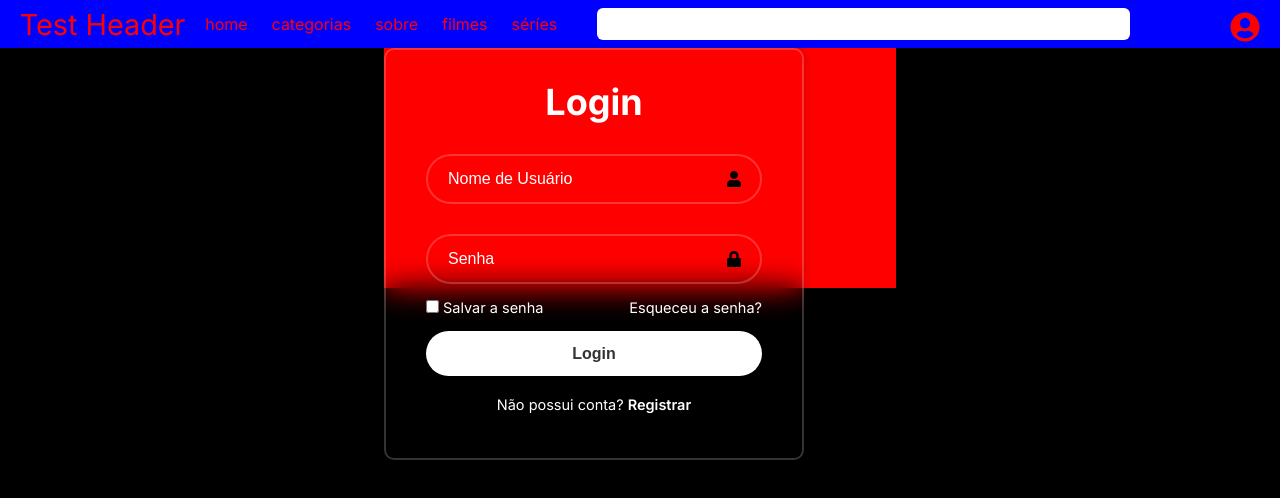
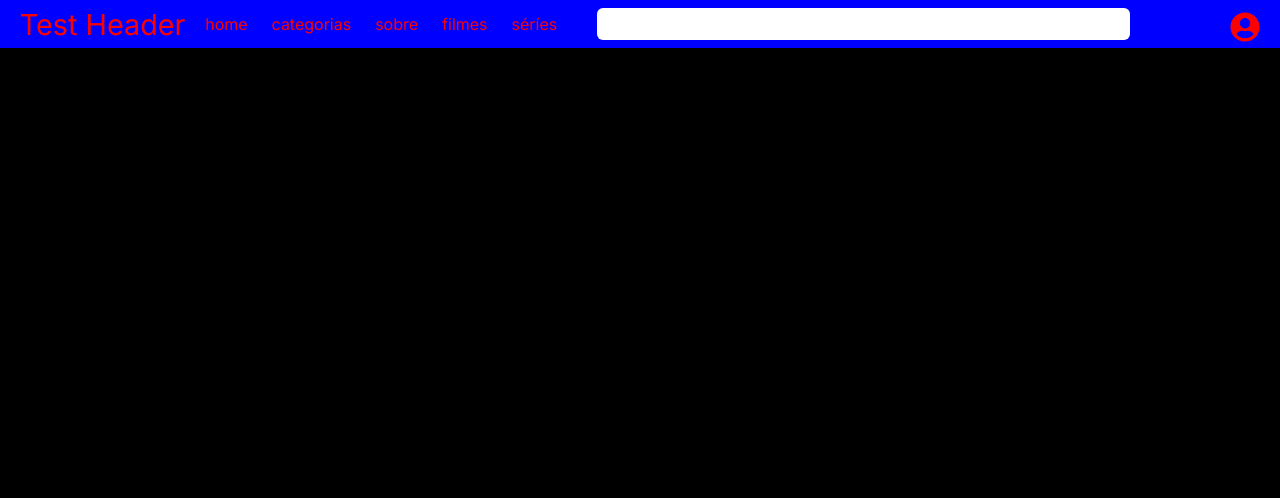
Before and after one commit to gustavocarvalho-ra/BDF, a Next.js app: page / in a window 1280 px wide. Shown: the top 498 px of the page. Built offline with nearby package versions, Linux system fonts and the light colour scheme.

Commit message:
feat: test popup Login

```diff
--- a/src/app/components/Header/index.tsx
+++ b/src/app/components/Header/index.tsx
@@ -4,6 +4,8 @@ import Link from "next/link";
 
 import { Head } from "./styles";
 import { FaUserCircle } from "react-icons/fa";
+
+import Login from "../Login";
 
 export default function Header() {
 
@@ -31,6 +33,7 @@ export default function Header() {
 
         <div className="login" style={{marginLeft: "100px", fontSize: "50px"}}>
           <button onClick={LoginPop} style={{background: "transparent", color: "red", border: "none", cursor: "pointer"}}>
+            <div>{isLog ? <Login /> : " "}</div>
             <FaUserCircle style={{fontSize: "30px", background: "transparent"}}/>
           </button>
         </div>
--- a/src/app/components/Login/styles.ts
+++ b/src/app/components/Login/styles.ts
@@ -1,8 +1,11 @@
 import styled from "styled-components";
 
 export const Log = styled.div `
-  width: 40vw;
-  height: 30vh;
+  position: absolute;
+  left: 0;
+  top: 57px;
+  width: 100vw;
+  height: 50vh;
   background: red;
 
   .main {
--- a/src/app/page.tsx
+++ b/src/app/page.tsx
@@ -14,7 +14,7 @@ export default function Home() {
         <Header />
         <main>
           {/* <Cadastro /> */}
-          <Login />
+          {/* <Login /> */}
         </main>
       </Main>
     </>
```
